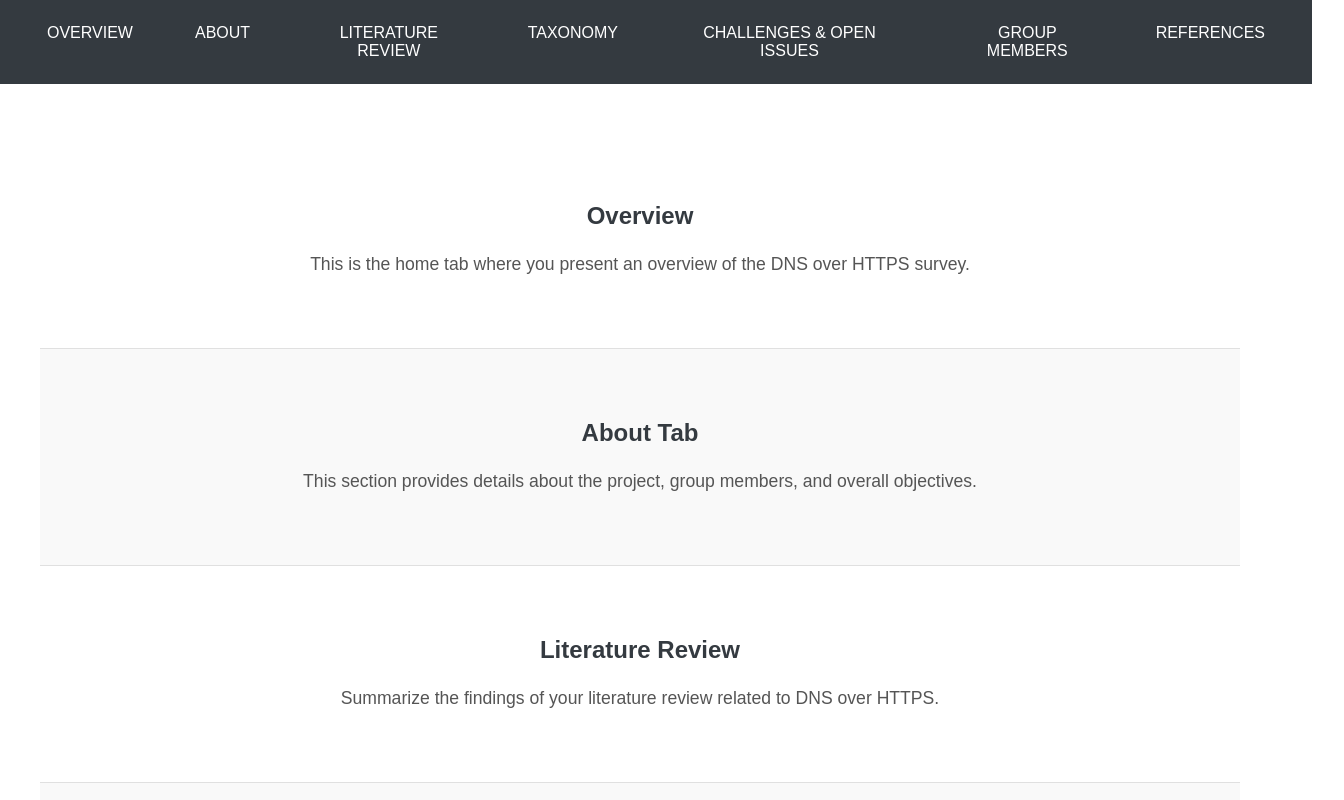
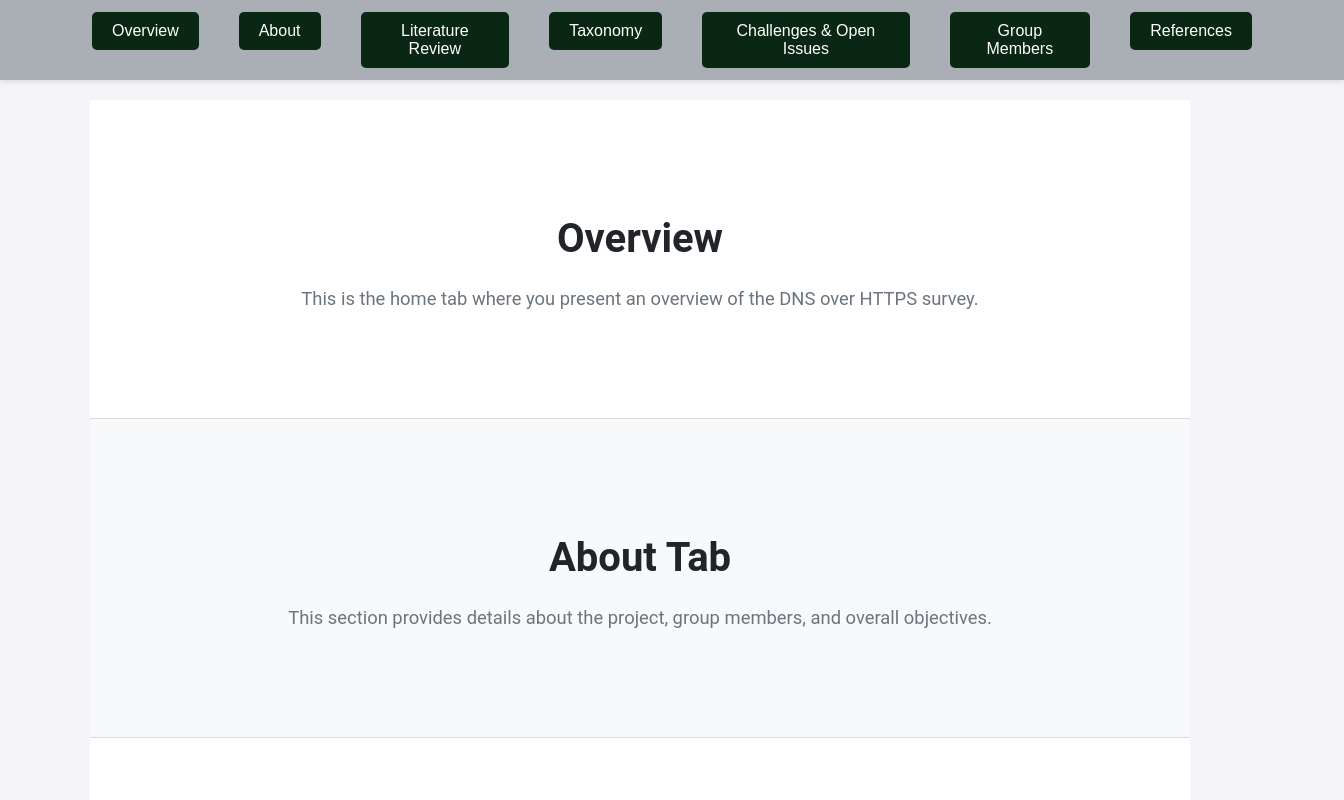
Before and after one commit to kishore7860/Web_Technologies_Group-4, a React (Create React App) app: page / in a window 1280 px wide. Shown: the top 800 px of the page, 1344 px wide, since content can reach past the window. Built offline with nearby package versions, Linux system fonts and the light colour scheme.

Commit message:
Change css

```diff
--- a/src/App.css
+++ b/src/App.css
@@ -3,9 +3,11 @@ body,
 html {
   margin: 0;
   padding: 0;
-  font-family: 'Arial', sans-serif;
+  font-family: 'Roboto', sans-serif;
   scroll-behavior: smooth;
-  /* Ensures smooth scrolling */
+  line-height: 1.6;
+  color: #333;
+  background-color: #f4f4f9;
 }
 
 .App {
@@ -14,89 +16,114 @@ html {
 
 /* Navigation Bar Styles */
 nav {
-  background-color: #343a40;
-  padding: 1rem;
+  background-color: #a9afb4;
+  padding: 0.75rem 2rem;
   position: sticky;
-  /* Makes it stick at the top when scrolling */
   top: 0;
   z-index: 1000;
   width: 100%;
+  box-shadow: 0 2px 5px rgba(7, 7, 7, 0.1);
 }
 
 nav ul {
-  list-style-type: none;
+  list-style: none;
   margin: 0;
   padding: 0;
   display: flex;
-  justify-content: center;
+  justify-content: space-between;
+  max-width: 1200px;
+  margin: 0 auto;
 }
 
 nav ul li {
-  margin: 0 15px;
+  margin: 0 20px;
 }
 
-nav ul li button,
 nav ul li a {
-  background: none;
-  border: none;
   color: white;
   font-size: 1rem;
   text-transform: uppercase;
-  cursor: pointer;
-  padding: 0.5rem 1rem;
-  transition: background-color 0.3s ease;
+  padding: 0.75rem 1.5rem;
   text-decoration: none;
-}
-
-nav ul li button:hover,
-nav ul li a:hover {
-  background-color: #007bff;
+  transition: background 0.3s ease, color 0.3s ease;
   border-radius: 5px;
 }
 
-nav ul li button.active,
+nav ul li a:hover {
+  background-color: #17a2b8;
+  color: #fff;
+}
+
 nav ul li a.active {
-  font-weight: bold;
-  border-bottom: 2px solid #007bff;
+  font-weight: 700;
+  color: #17a2b8;
+  border-bottom: 2px solid #17a2b8;
 }
 
 /* Section Styles */
 .content {
-  padding: 3rem 1rem;
-  max-width: 1200px;
+  padding: 20px;
+  max-width: 1100px;
   margin: 0 auto;
 }
 
 section {
-  padding: 50px 20px;
-  border-bottom: 1px solid #e0e0e0;
+  padding: 80px 20px;
+  border-bottom: 1px solid #ddd;
+  background-color: #fff;
 }
 
-/* Add some contrast between sections */
 section:nth-child(even) {
-  background-color: #f9f9f9;
+  background-color: #f8f9fa;
 }
 
 /* Headings Styles */
-h1,
-h2,
-h3 {
-  margin-bottom: 20px;
-  color: #343a40;
+h1, h2, h3 {
+  color: #212529;
+  margin-bottom: 15px;
+  font-weight: 700;
+  line-height: 1.3;
 }
 
-/* General Styles for Content */
+h1 {
+  font-size: 2.5rem;
+}
+
+h2 {
+  font-size: 2rem;
+}
+
+h3 {
+  font-size: 1.5rem;
+}
+
 p {
-  line-height: 1.6;
-  margin: 20px 0;
-  color: #555;
-  font-size: 1.1rem;
+  color: #6c757d;
+  font-size: 1.15rem;
+  margin-bottom: 25px;
+}
+
+/* Button Styles */
+button {
+  padding: 10px 20px;
+  border-radius: 5px;
+  background-color: #0a2714;
+  color: #fff;
+  border: none;
+  cursor: pointer;
+  font-size: 1rem;
+  transition: background-color 0.3s ease;
+}
+
+button:hover {
+  background-color: #0056b3;
 }
 
 /* Responsive Styles */
 @media (max-width: 768px) {
   nav ul {
     flex-direction: column;
+    align-items: center;
   }
 
   nav ul li {
@@ -104,6 +131,18 @@ p {
   }
 
   .content {
-    padding: 2rem 1rem;
+    padding: 15px;
+  }
+
+  section {
+    padding: 50px 15px;
+  }
+
+  h1 {
+    font-size: 2rem;
+  }
+
+  h2 {
+    font-size: 1.75rem;
   }
 }
```
